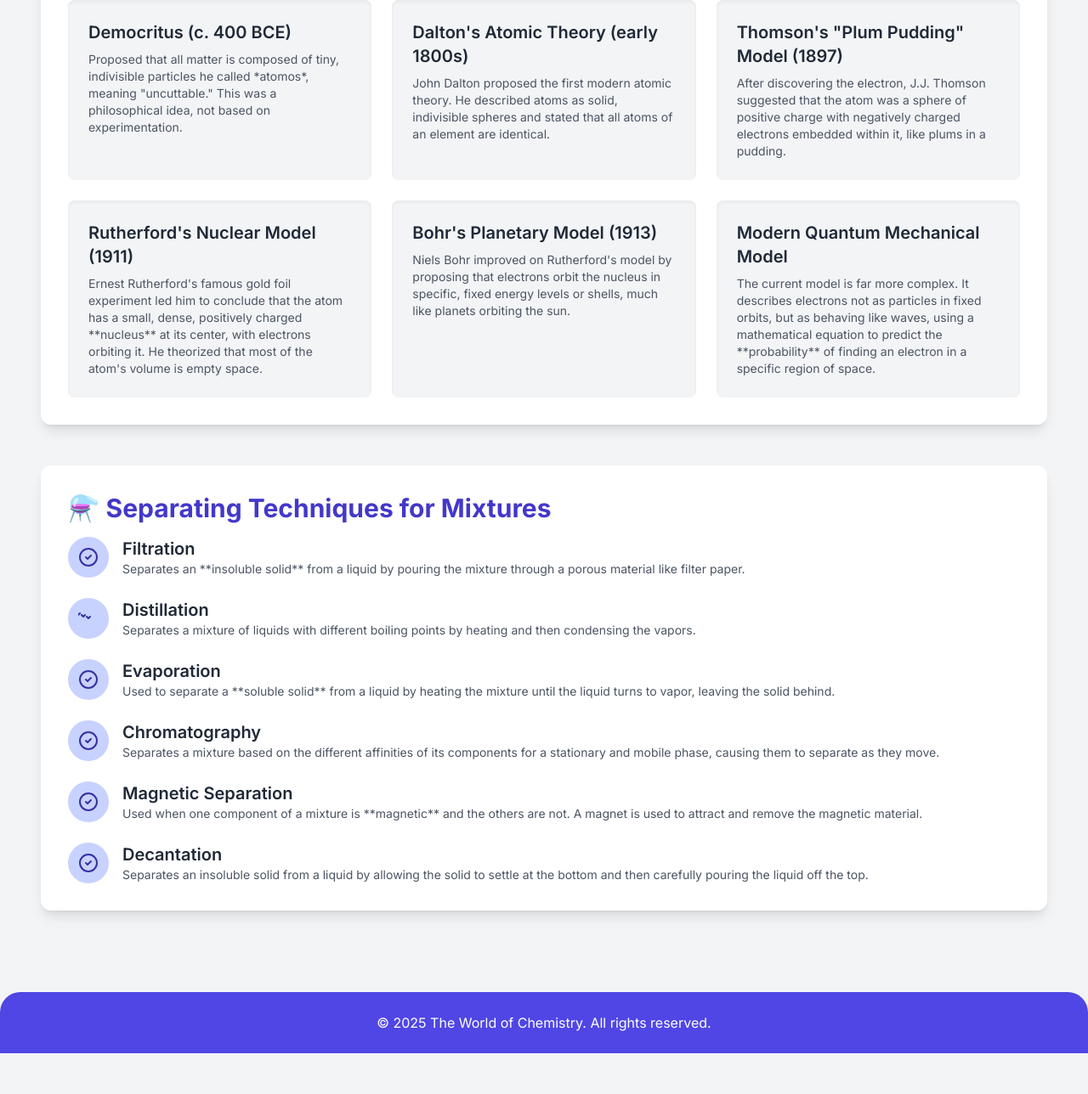
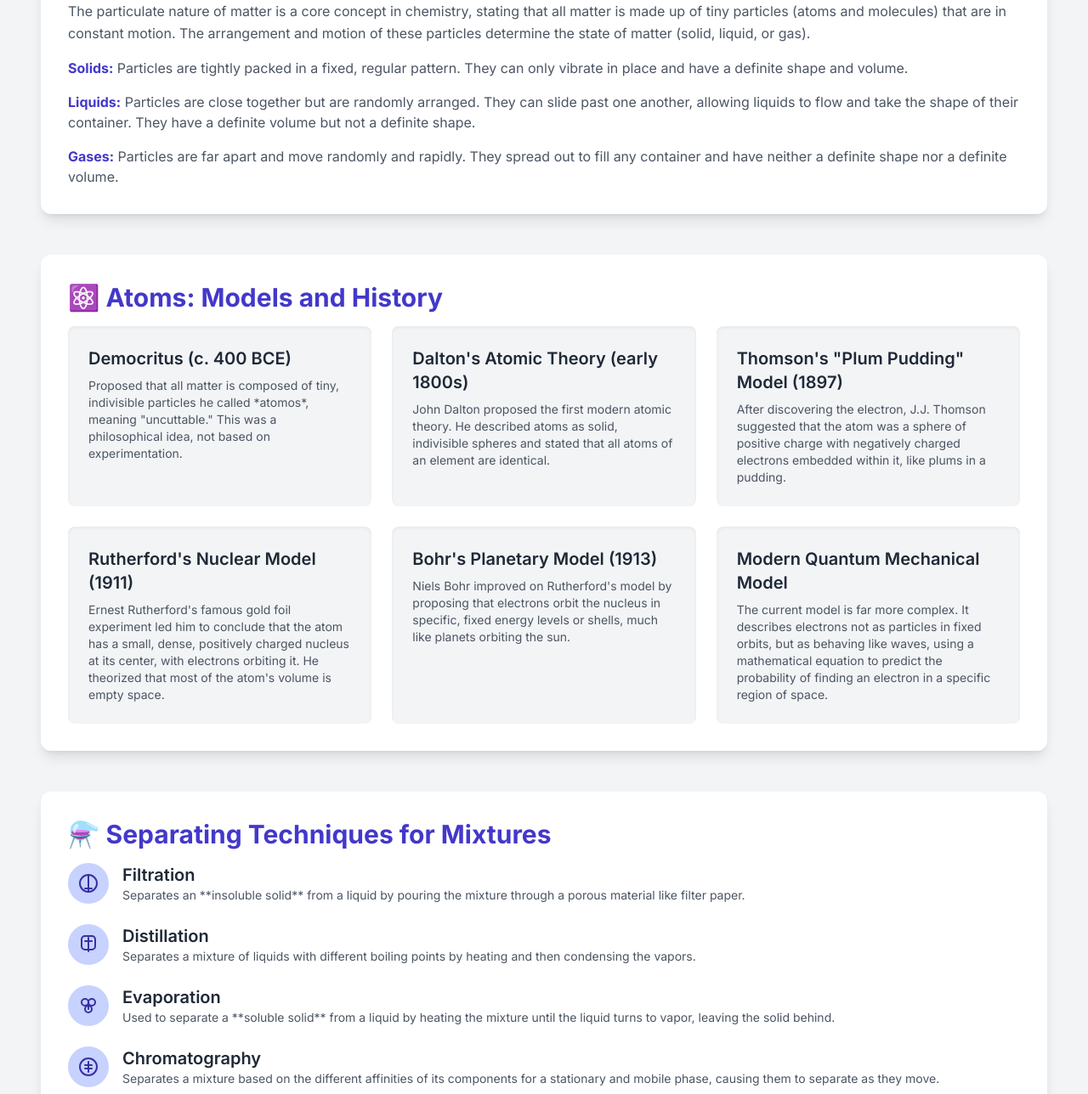
Before and after one commit to xkeno16/The-World-of-Chemistry, a plain HTML site: page The World of Chemistry.html in a window 1280 px wide. Shown: the part 670-1958 px from the top of the page at 85% size. Before the commit the page ends 1910 px from the top, so only its background shows below. Drawn offline with nearby package versions, Linux system fonts and the light colour scheme.

Commit message:
Add files via upload

```diff
--- a/The World of Chemistry.html
+++ b/The World of Chemistry.html
@@ -34,11 +34,30 @@
         <section class="bg-white p-8 rounded-xl shadow-lg mb-12">
             <h2 class="text-3xl font-bold text-indigo-700 mb-4">📜 History of Chemistry</h2>
             <p class="text-gray-600 leading-relaxed mb-4">
-                The history of chemistry is a long and fascinating journey from ancient crafts to modern science. It began with early human applications, such as using fire, making pottery, and fermenting beverages. The ancient Greeks, like **Democritus**, proposed philosophical ideas about matter, but it was the era of **alchemy** that bridged this early thought with a more experimental approach. Alchemists pursued goals like turning base metals into gold and finding an "elixir of life," and while these quests were unsuccessful, their work led to the discovery of new substances and laboratory techniques.
+                The history of chemistry is a long and fascinating journey from ancient crafts to modern science. It began with early human applications, such as using fire, making pottery, and fermenting beverages. The ancient Greeks, like Democritus, proposed philosophical ideas about matter, but it was the era of alchemy that bridged this early thought with a more experimental approach. Alchemists pursued goals like turning base metals into gold and finding an "elixir of life," and while these quests were unsuccessful, their work led to the discovery of new substances and laboratory techniques.
             </p>
             <p class="text-gray-600 leading-relaxed">
-                The transition to modern chemistry began in the 17th and 18th centuries with key figures like **Robert Boyle**, who helped to distinguish chemistry from alchemy, and **Antoine Lavoisier**, often called the "father of modern chemistry." Lavoisier established the **Law of Conservation of Mass** and emphasized the importance of careful measurement in experiments. This shift from mystical speculation to a quantitative, scientific discipline laid the foundation for all subsequent chemical discoveries.
+                The transition to modern chemistry began in the 17th and 18th centuries with key figures like Robert Boyle, who helped to distinguish chemistry from alchemy, and Antoine Lavoisier, often called the "father of modern chemistry." Lavoisier established the Law of Conservation of Mass and emphasized the importance of careful measurement in experiments. This shift from mystical speculation to a quantitative, scientific discipline laid the foundation for all subsequent chemical discoveries.
             </p>
+        </section>
+
+        <!-- Particulate Nature of Matter Section -->
+        <section class="bg-white p-8 rounded-xl shadow-lg mb-12">
+            <h2 class="text-3xl font-bold text-indigo-700 mb-4">🔬 Particulate Nature of Matter</h2>
+            <p class="text-gray-600 leading-relaxed mb-4">
+                The particulate nature of matter is a core concept in chemistry, stating that all matter is made up of tiny particles (atoms and molecules) that are in constant motion. The arrangement and motion of these particles determine the state of matter (solid, liquid, or gas).
+            </p>
+            <ul class="space-y-4 text-gray-600">
+                <li>
+                    <strong class="text-indigo-700">Solids:</strong> Particles are tightly packed in a fixed, regular pattern. They can only vibrate in place and have a definite shape and volume.
+                </li>
+                <li>
+                    <strong class="text-indigo-700">Liquids:</strong> Particles are close together but are randomly arranged. They can slide past one another, allowing liquids to flow and take the shape of their container. They have a definite volume but not a definite shape.
+                </li>
+                <li>
+                    <strong class="text-indigo-700">Gases:</strong> Particles are far apart and move randomly and rapidly. They spread out to fill any container and have neither a definite shape nor a definite volume.
+                </li>
+            </ul>
         </section>
 
         <!-- Atomic Models Section -->
@@ -74,7 +93,7 @@
                 <div class="bg-gray-100 p-6 rounded-lg shadow-inner">
                     <h3 class="text-xl font-semibold mb-2">Rutherford's Nuclear Model (1911)</h3>
                     <p class="text-sm text-gray-600">
-                        Ernest Rutherford's famous gold foil experiment led him to conclude that the atom has a small, dense, positively charged **nucleus** at its center, with electrons orbiting it. He theorized that most of the atom's volume is empty space.
+                        Ernest Rutherford's famous gold foil experiment led him to conclude that the atom has a small, dense, positively charged nucleus at its center, with electrons orbiting it. He theorized that most of the atom's volume is empty space.
                     </p>
                 </div>
 
@@ -90,7 +109,7 @@
                 <div class="bg-gray-100 p-6 rounded-lg shadow-inner">
                     <h3 class="text-xl font-semibold mb-2">Modern Quantum Mechanical Model</h3>
                     <p class="text-sm text-gray-600">
-                        The current model is far more complex. It describes electrons not as particles in fixed orbits, but as behaving like waves, using a mathematical equation to predict the **probability** of finding an electron in a specific region of space.
+                        The current model is far more complex. It describes electrons not as particles in fixed orbits, but as behaving like waves, using a mathematical equation to predict the probability of finding an electron in a specific region of space.
                     </p>
                 </div>
 
@@ -105,8 +124,11 @@
                 <!-- Filtration -->
                 <div class="flex items-start">
                     <div class="bg-indigo-200 text-indigo-800 p-3 rounded-full mr-4">
-                        <svg xmlns="http://www.w3.org/2000/svg" class="h-6 w-6" fill="none" viewBox="0 0 24 24" stroke="currentColor">
-                            <path stroke-linecap="round" stroke-linejoin="round" stroke-width="2" d="M12 2a10 10 0 100 20 10 10 0 000-20zM9 12l2 2 4-4" />
+                        <svg xmlns="http://www.w3.org/2000/svg" class="h-6 w-6" viewBox="0 0 24 24" fill="none" stroke="currentColor" stroke-width="2" stroke-linecap="round" stroke-linejoin="round">
+                            <line x1="12" y1="2" x2="12" y2="22"></line>
+                            <path d="M12 2a10 10 0 100 20 10 10 0 000-20z"></path>
+                            <line x1="12" y1="14" x2="12" y2="22"></line>
+                            <line x1="8" y1="18" x2="16" y2="18"></line>
                         </svg>
                     </div>
                     <div>
@@ -120,8 +142,10 @@
                 <!-- Distillation -->
                 <div class="flex items-start">
                     <div class="bg-indigo-200 text-indigo-800 p-3 rounded-full mr-4">
-                        <svg xmlns="http://www.w3.org/2000/svg" class="h-6 w-6" fill="none" viewBox="0 0 24 24" stroke="currentColor">
-                            <path stroke-linecap="round" stroke-linejoin="round" stroke-width="2" d="M14 10l-2 2-2-2m-2-2l-2 2-2-2m-2-2l-2 2-2-2m-2-2l-2 2-2-2" />
+                        <svg xmlns="http://www.w3.org/2000/svg" class="h-6 w-6" viewBox="0 0 24 24" fill="none" stroke="currentColor" stroke-width="2" stroke-linecap="round" stroke-linejoin="round">
+                            <path d="M16 18H8a4 4 0 01-4-4V6a4 4 0 014-4h8a4 4 0 014 4v8a4 4 0 01-4 4z"></path>
+                            <path d="M12 4v16"></path>
+                            <path d="M8 8h8"></path>
                         </svg>
                     </div>
                     <div>
@@ -135,8 +159,11 @@
                 <!-- Evaporation -->
                 <div class="flex items-start">
                     <div class="bg-indigo-200 text-indigo-800 p-3 rounded-full mr-4">
-                        <svg xmlns="http://www.w3.org/2000/svg" class="h-6 w-6" fill="none" viewBox="0 0 24 24" stroke="currentColor">
-                            <path stroke-linecap="round" stroke-linejoin="round" stroke-width="2" d="M12 2a10 10 0 100 20 10 10 0 000-20zM9 12l2 2 4-4" />
+                        <svg xmlns="http://www.w3.org/2000/svg" class="h-6 w-6" viewBox="0 0 24 24" fill="none" stroke="currentColor" stroke-width="2" stroke-linecap="round" stroke-linejoin="round">
+                            <path d="M8 12c-2.21 0-4-1.79-4-4s1.79-4 4-4 4 1.79 4 4-1.79 4-4 4z"></path>
+                            <path d="M16 12c2.21 0 4-1.79 4-4s-1.79-4-4-4-4 1.79-4 4 1.79 4 4 4z"></path>
+                            <path d="M12 16v-4"></path>
+                            <path d="M12 12c-2.21 0-4 1.79-4 4s1.79 4 4 4 4-1.79 4-4-1.79-4-4-4z"></path>
                         </svg>
                     </div>
                     <div>
@@ -150,8 +177,11 @@
                 <!-- Chromatography -->
                 <div class="flex items-start">
                     <div class="bg-indigo-200 text-indigo-800 p-3 rounded-full mr-4">
-                        <svg xmlns="http://www.w3.org/2000/svg" class="h-6 w-6" fill="none" viewBox="0 0 24 24" stroke="currentColor">
-                            <path stroke-linecap="round" stroke-linejoin="round" stroke-width="2" d="M12 2a10 10 0 100 20 10 10 0 000-20zM9 12l2 2 4-4" />
+                        <svg xmlns="http://www.w3.org/2000/svg" class="h-6 w-6" viewBox="0 0 24 24" fill="none" stroke="currentColor" stroke-width="2" stroke-linecap="round" stroke-linejoin="round">
+                            <path d="M12 2a10 10 0 100 20 10 10 0 000-20z"></path>
+                            <path d="M12 6v12"></path>
+                            <path d="M8 10h8"></path>
+                            <path d="M8 14h8"></path>
                         </svg>
                     </div>
                     <div>
@@ -165,14 +195,15 @@
                 <!-- Magnetic Separation -->
                 <div class="flex items-start">
                     <div class="bg-indigo-200 text-indigo-800 p-3 rounded-full mr-4">
-                        <svg xmlns="http://www.w3.org/2000/svg" class="h-6 w-6" fill="none" viewBox="0 0 24 24" stroke="currentColor">
-                            <path stroke-linecap="round" stroke-linejoin="round" stroke-width="2" d="M12 2a10 10 0 100 20 10 10 0 000-20zM9 12l2 2 4-4" />
+                        <svg xmlns="http://www.w3.org/2000/svg" class="h-6 w-6" viewBox="0 0 24 24" fill="none" stroke="currentColor" stroke-width="2" stroke-linecap="round" stroke-linejoin="round">
+                            <path d="M19 14v10l-2-2-2 2-2-2-2 2-2-2-2 2-2-2V10"></path>
+                            <path d="M12 2a10 10 0 100 20 10 10 0 000-20z"></path>
                         </svg>
                     </div>
                     <div>
                         <h3 class="text-xl font-semibold">Magnetic Separation</h3>
                         <p class="text-sm text-gray-600">
-                            Used when one component of a mixture is **magnetic** and the others are not. A magnet is used to attract and remove the magnetic material.
+                            Used when one component of a mixture is magnetic and the others are not. A magnet is used to attract and remove the magnetic material.
                         </p>
                     </div>
                 </div>
@@ -180,8 +211,9 @@
                 <!-- Decantation -->
                 <div class="flex items-start">
                     <div class="bg-indigo-200 text-indigo-800 p-3 rounded-full mr-4">
-                        <svg xmlns="http://www.w3.org/2000/svg" class="h-6 w-6" fill="none" viewBox="0 0 24 24" stroke="currentColor">
-                            <path stroke-linecap="round" stroke-linejoin="round" stroke-width="2" d="M12 2a10 10 0 100 20 10 10 0 000-20zM9 12l2 2 4-4" />
+                        <svg xmlns="http://www.w3.org/2000/svg" class="h-6 w-6" viewBox="0 0 24 24" fill="none" stroke="currentColor" stroke-width="2" stroke-linecap="round" stroke-linejoin="round">
+                            <path d="M22 17H2L9 2H15L22 17z"></path>
+                            <path d="M12 12l2 2 4-4"></path>
                         </svg>
                     </div>
                     <div>
```
